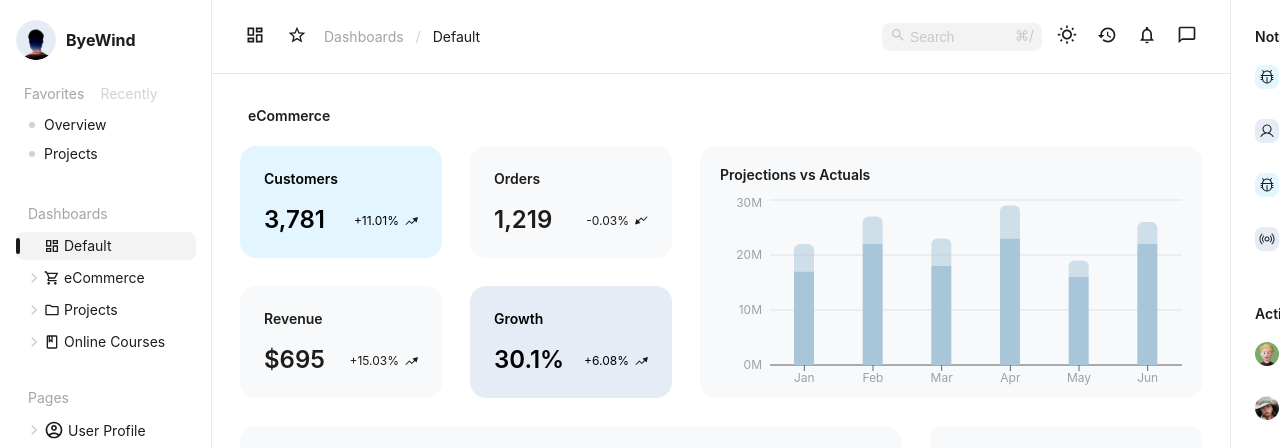
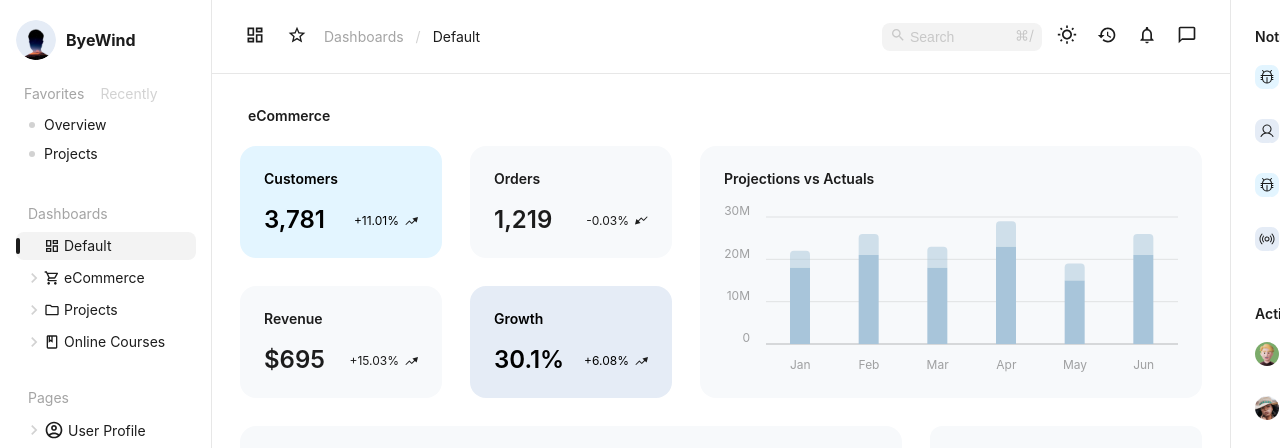
Before and after one commit to sky-blue-git/Juspay-dashboard, a React (Vite) app: page / in a window 1280 px wide. Shown: the top 448 px of the page. Built offline with nearby package versions, Linux system fonts and the light colour scheme.

Commit message:
pixel correction

```diff
--- a/src/components/dashboardComponents/ProjectionsVsActualsChart.jsx
+++ b/src/components/dashboardComponents/ProjectionsVsActualsChart.jsx
@@ -2,12 +2,12 @@ import React from 'react';
 import { BarChart, Bar, XAxis, YAxis, CartesianGrid, Tooltip, ResponsiveContainer } from 'recharts';
 
 const rawData = [
-  { name: 'Jan', projections: 22, actuals: 17 },
-  { name: 'Feb', projections: 27, actuals: 22 },
+  { name: 'Jan', projections: 22, actuals: 18 },
+  { name: 'Feb', projections: 26, actuals: 21 },
   { name: 'Mar', projections: 23, actuals: 18 },
   { name: 'Apr', projections: 29, actuals: 23 },
-  { name: 'May', projections: 19, actuals: 16 },
-  { name: 'Jun', projections: 26, actuals: 22 },
+  { name: 'May', projections: 19, actuals: 15 },
+  { name: 'Jun', projections: 26, actuals: 21 },
 ];
 
 const data = rawData.map((d) => ({
@@ -18,9 +18,8 @@ const data = rawData.map((d) => ({
 const ProjectionsVsActualsChart = () => {
   return (
     <div style={{
-      padding: '20px',
+      padding: '24px',
       backgroundColor: "var(--primary-light)",
-      // width: "432px",
       width: "100%",
       minWidth: "400px",
       height: "252px",
@@ -28,27 +27,29 @@ const ProjectionsVsActualsChart = () => {
       flexDirection: "column",
       borderRadius: "16px",
     }}>
-      <p style={{ fontSize: "14px", fontWeight: 600, marginBottom: "12px", color: "var(--black100)" }}>
+      <p style={{ fontSize: "14px", fontWeight: "600" }}>
         Projections vs Actuals
       </p>
-      <ResponsiveContainer width="100%" height={200}>
-        <BarChart data={data} margin={{ top: 5, right: 0, left: -10, bottom: 0 }} barSize={20}>
+      <ResponsiveContainer width="100%">
+      <BarChart data={data} margin={{ top: 30, right: 0, left: -18, bottom: 0 }} barSize={20}>
           <CartesianGrid horizontal={true} vertical={false} stroke="var(--black10)" />
           <YAxis
             axisLine={false}
             tickLine={false}
-            tickFormatter={(value) => `${value}M`}
-            tick={{ fill: "var(--black40)", fontSize: 12 }}
+            tickFormatter={(value) => value === 0 ? '0' : `${value}M`}
+            tick={{ fill: "var(--black40)", fontSize: 12, dx: -8, dy:-6 }}
             tickCount={4}
           />
 
           <XAxis
             dataKey="name"
-            tick={{ fill: "var(--black40)", fontSize: 12 }}
+            tick={{ fill: "var(--black40)", fontSize: 12, dy:8 }}
+            tickLine={false}
+            axisLine={{ stroke: "var(--black20)" }}
           />
           <Tooltip cursor={{ fill: "transparent" }} />
           <Bar dataKey="actuals" fill="var(--secondary-cyan)" stackId="1"/>
-          <Bar dataKey="difference" fill="var(--secondary-cyan2)" stackId="1" radius={[6, 6, 0, 0]} />
+          <Bar dataKey="difference" fill="var(--secondary-cyan2)" stackId="1" radius={[4, 4, 0, 0]} />
         </BarChart>
       </ResponsiveContainer>
     </div>
```
